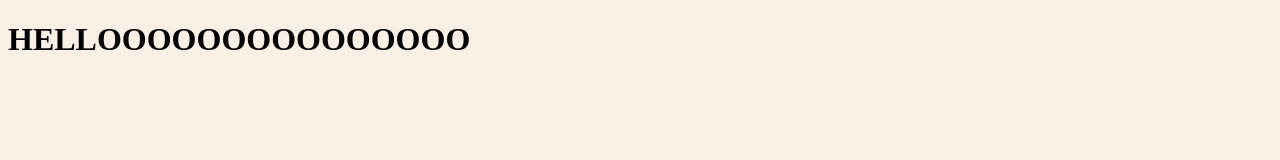
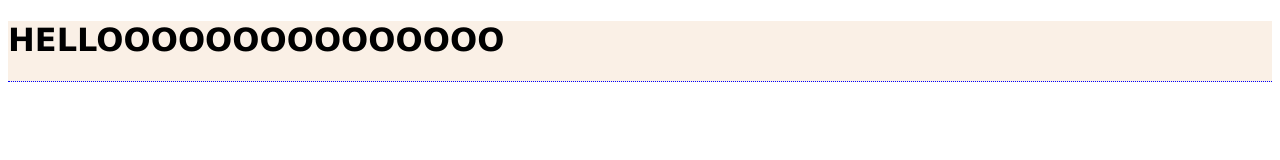
Before and after one commit to marcin-wojtkowski/marcin-wojtkowski.github.io, a plain HTML site: page index.html in a window 1280 px wide. Drawn offline with Linux system fonts and the light colour scheme.

Commit message:
Add to header

```diff
--- a/main.css
+++ b/main.css
@@ -1,4 +1,9 @@
 body {
-  font: verdana, arial, helvetica, sans-serif;
+  font-family: verdana, arial, helvetica, sans-serif;
+}
+
+#header {
   background-color: linen;
+  border-bottom: 1px dotted blue;
+  position: static;
 }
```
